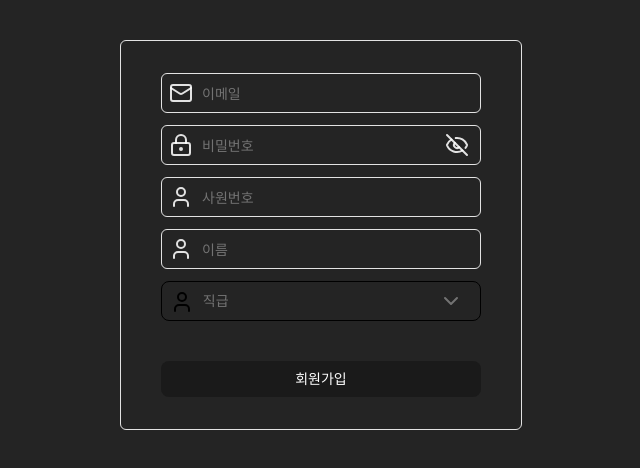
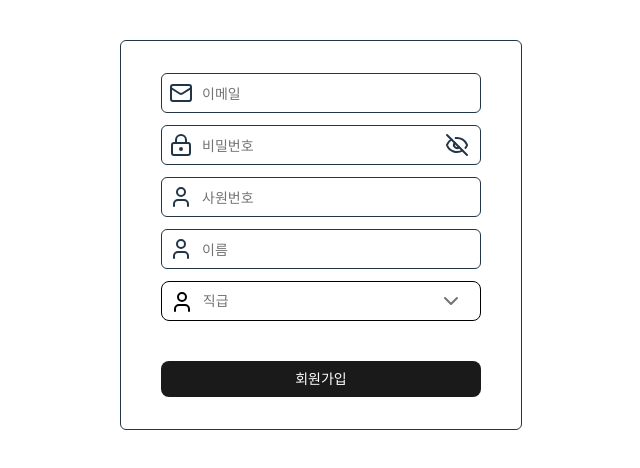
Before and after one commit to team-chaechae/chae-chae-ui, a React (Vite) app: page /signup in a window 1280 px wide. Shown: the top 468 px of the page, without its empty margins (319-959 px from the left). Built offline with nearby package versions, Linux system fonts and the light colour scheme.

Commit message:
[ fix ] root 요소에 배경색 미적용 문제 해결 (#2)

```diff
--- a/src/index.css
+++ b/src/index.css
@@ -46,7 +46,7 @@ button:focus {
 }
 
 @media (prefers-color-scheme: light) {
-  :root {
+  #root {
     color: #213547;
     background-color: #ffffff;
   }
```
